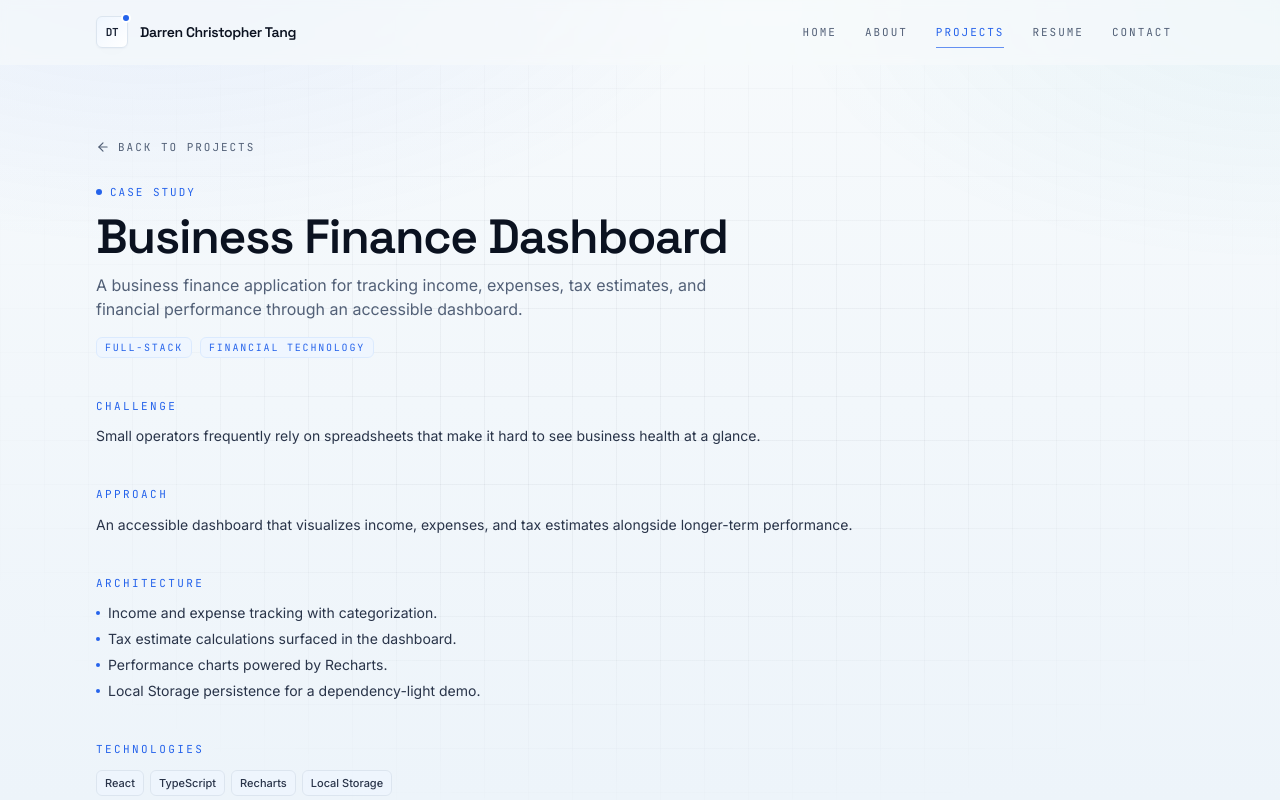
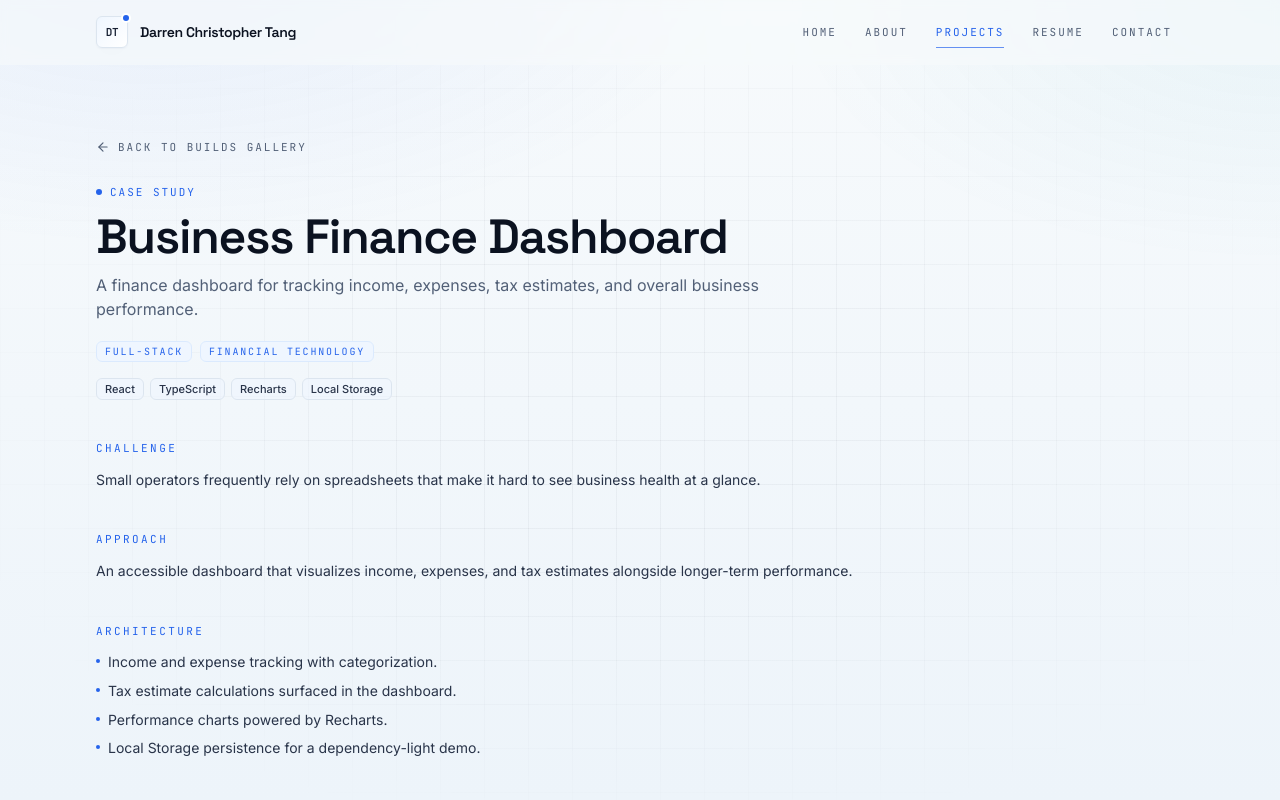
Before and after one commit to tangdarren/portfolio, a React (Vite) app: page /projects/business-finance-dashboard in a window 1280 px wide. Shown: the top 800 px of the page. Built offline with nearby package versions, Linux system fonts and the light colour scheme.

Commit message:
feat: build project case study layout

```diff
--- a/src/pages/ProjectCaseStudyPage.tsx
+++ b/src/pages/ProjectCaseStudyPage.tsx
@@ -5,8 +5,18 @@ import { ArrowLeft, ExternalLink, Github } from 'lucide-react';
 import PageTransition from '@/components/layout/PageTransition';
 import PageHeader from '@/components/layout/PageHeader';
 import SEO from '@/components/layout/SEO';
-import { getProjectById } from '@/data/projects';
+import { getProjectById, type Project } from '@/data/projects';
 import NotFoundPage from '@/pages/NotFoundPage';
+
+function isValidHttpUrl(value?: string): value is string {
+  if (!value?.trim()) return false;
+  try {
+    const url = new URL(value);
+    return url.protocol === 'http:' || url.protocol === 'https:';
+  } catch {
+    return false;
+  }
+}
 
 export default function ProjectCaseStudyPage() {
   const { projectId } = useParams<{ projectId: string }>();
@@ -15,9 +25,6 @@ export default function ProjectCaseStudyPage() {
   if (!project) {
     return <NotFoundPage />;
   }
-
-  const caseStudy = project.caseStudy;
-  const screenshots = caseStudy?.screenshots ?? project.screenshots;
 
   return (
     <PageTransition>
@@ -28,23 +35,42 @@ export default function ProjectCaseStudyPage() {
       />
 
       <div className="container-page py-10 sm:py-14">
+        <ProjectCaseStudyShell project={project} />
+      </div>
+    </PageTransition>
+  );
+}
+
+function ProjectCaseStudyShell({ project }: { project: Project }) {
+  const caseStudy = project.caseStudy;
+  const screenshots = caseStudy?.screenshots ?? project.screenshots;
+  const githubUrl = isValidHttpUrl(project.githubUrl)
+    ? project.githubUrl
+    : undefined;
+  const liveUrl = isValidHttpUrl(project.liveUrl) ? project.liveUrl : undefined;
+  const hasMeta = Boolean(
+    caseStudy?.role || caseStudy?.timeline || caseStudy?.status,
+  );
+
+  return (
+    <>
       <Link
         to="/projects"
         className="inline-flex items-center gap-2 font-mono text-[11px] uppercase tracking-[0.18em] text-mist-300 transition-colors hover:text-accent-cyan"
       >
         <ArrowLeft className="h-3.5 w-3.5" />
-          Back to Projects
+        Back to Builds Gallery
       </Link>
 
       <div className="mt-6">
         <PageHeader
           eyebrow="Case Study"
           title={project.name}
-            description={project.description}
+          description={project.summary}
         />
       </div>
 
-        <div className="mt-4 flex flex-wrap gap-2">
+      <div className="mt-5 flex flex-wrap gap-2">
         {project.categories.map((category) => (
           <span
             key={category}
@@ -55,64 +81,55 @@ export default function ProjectCaseStudyPage() {
         ))}
       </div>
 
-        {(project.githubUrl || project.liveUrl) && (
-          <div className="mt-6 flex flex-wrap gap-2">
-            {project.githubUrl && (
+      <ul className="mt-4 flex flex-wrap gap-1.5">
+        {project.technologies.map((tech) => (
+          <li key={tech} className="tag">
+            {tech}
+          </li>
+        ))}
+      </ul>
+
+      {hasMeta && (
+        <dl className="panel mt-8 grid gap-5 p-5 sm:grid-cols-3 sm:gap-6">
+          {caseStudy?.role && (
+            <MetaItem label="Role">{caseStudy.role}</MetaItem>
+          )}
+          {caseStudy?.timeline && (
+            <MetaItem label="Context">{caseStudy.timeline}</MetaItem>
+          )}
+          {caseStudy?.status && (
+            <MetaItem label="Status">{caseStudy.status}</MetaItem>
+          )}
+        </dl>
+      )}
+
+      {(githubUrl || liveUrl) && (
+        <div className="mt-6 flex flex-wrap items-center gap-2">
+          {githubUrl && (
             <a
-                href={project.githubUrl}
+              href={githubUrl}
               target="_blank"
               rel="noreferrer noopener"
               className="btn-secondary"
+              aria-label={`GitHub repository for ${project.name}`}
             >
               <Github className="h-4 w-4" />
               Repository
             </a>
           )}
-            {project.liveUrl && (
+          {liveUrl && (
             <a
-                href={project.liveUrl}
+              href={liveUrl}
               target="_blank"
               rel="noreferrer noopener"
               className="btn-primary"
+              aria-label={`Live demo of ${project.name}`}
             >
               <ExternalLink className="h-4 w-4" />
               Live Demo
             </a>
           )}
         </div>
-        )}
-
-        {(caseStudy?.role ||
-          caseStudy?.timeline ||
-          caseStudy?.status) && (
-          <dl className="panel mt-10 grid gap-4 p-5 sm:grid-cols-3">
-            {caseStudy.role && (
-              <div>
-                <dt className="font-mono text-[11px] uppercase tracking-[0.22em] text-accent-cyan">
-                  Role
-                </dt>
-                <dd className="mt-2 text-sm text-mist-200">{caseStudy.role}</dd>
-              </div>
-            )}
-            {caseStudy.timeline && (
-              <div>
-                <dt className="font-mono text-[11px] uppercase tracking-[0.22em] text-accent-cyan">
-                  Timeline
-                </dt>
-                <dd className="mt-2 text-sm text-mist-200">
-                  {caseStudy.timeline}
-                </dd>
-              </div>
-            )}
-            {caseStudy.status && (
-              <div>
-                <dt className="font-mono text-[11px] uppercase tracking-[0.22em] text-accent-cyan">
-                  Status
-                </dt>
-                <dd className="mt-2 text-sm text-mist-200">{caseStudy.status}</dd>
-              </div>
-            )}
-          </dl>
       )}
 
       {caseStudy?.challenge && (
@@ -127,45 +144,15 @@ export default function ProjectCaseStudyPage() {
 
       {caseStudy?.architecture && caseStudy.architecture.length > 0 && (
         <CaseSection title="Architecture">
-            <ul className="space-y-1.5">
-              {caseStudy.architecture.map((step) => (
-                <li key={step} className="flex gap-2">
-                  <span
-                    aria-hidden
-                    className="mt-2 inline-block h-1 w-1 shrink-0 rounded-full bg-accent-cyan"
-                  />
-                  <span>{step}</span>
-                </li>
-              ))}
-            </ul>
+          <BulletList items={caseStudy.architecture} />
         </CaseSection>
       )}
 
       {caseStudy?.lessonsLearned && caseStudy.lessonsLearned.length > 0 && (
         <CaseSection title="Lessons learned">
-            <ul className="space-y-1.5">
-              {caseStudy.lessonsLearned.map((lesson) => (
-                <li key={lesson} className="flex gap-2">
-                  <span
-                    aria-hidden
-                    className="mt-2 inline-block h-1 w-1 shrink-0 rounded-full bg-accent-cyan"
-                  />
-                  <span>{lesson}</span>
-                </li>
-              ))}
-            </ul>
+          <BulletList items={caseStudy.lessonsLearned} />
         </CaseSection>
       )}
-
-        <CaseSection title="Technologies">
-          <ul className="flex flex-wrap gap-1.5">
-            {project.technologies.map((tech) => (
-              <li key={tech} className="tag">
-                {tech}
-              </li>
-            ))}
-          </ul>
-        </CaseSection>
 
       {screenshots && screenshots.length > 0 && (
         <CaseSection title="Screenshots">
@@ -186,8 +173,18 @@ export default function ProjectCaseStudyPage() {
           </div>
         </CaseSection>
       )}
+    </>
+  );
+}
+
+function MetaItem({ label, children }: { label: string; children: ReactNode }) {
+  return (
+    <div>
+      <dt className="font-mono text-[11px] uppercase tracking-[0.22em] text-accent-cyan">
+        {label}
+      </dt>
+      <dd className="mt-2 text-sm leading-relaxed text-mist-200">{children}</dd>
     </div>
-    </PageTransition>
   );
 }
 
@@ -203,7 +200,23 @@ function CaseSection({
       <h2 className="font-mono text-[11px] uppercase tracking-[0.22em] text-accent-cyan">
         {title}
       </h2>
-      <div className="mt-3 text-sm text-mist-200">{children}</div>
+      <div className="mt-3 text-sm leading-relaxed text-mist-200">{children}</div>
     </section>
   );
 }
+
+function BulletList({ items }: { items: string[] }) {
+  return (
+    <ul className="space-y-1.5">
+      {items.map((item) => (
+        <li key={item} className="flex gap-2">
+          <span
+            aria-hidden
+            className="mt-2 inline-block h-1 w-1 shrink-0 rounded-full bg-accent-cyan"
+          />
+          <span>{item}</span>
+        </li>
+      ))}
+    </ul>
+  );
+}
```
Lines whose indentation alone changed are shown as unchanged.
